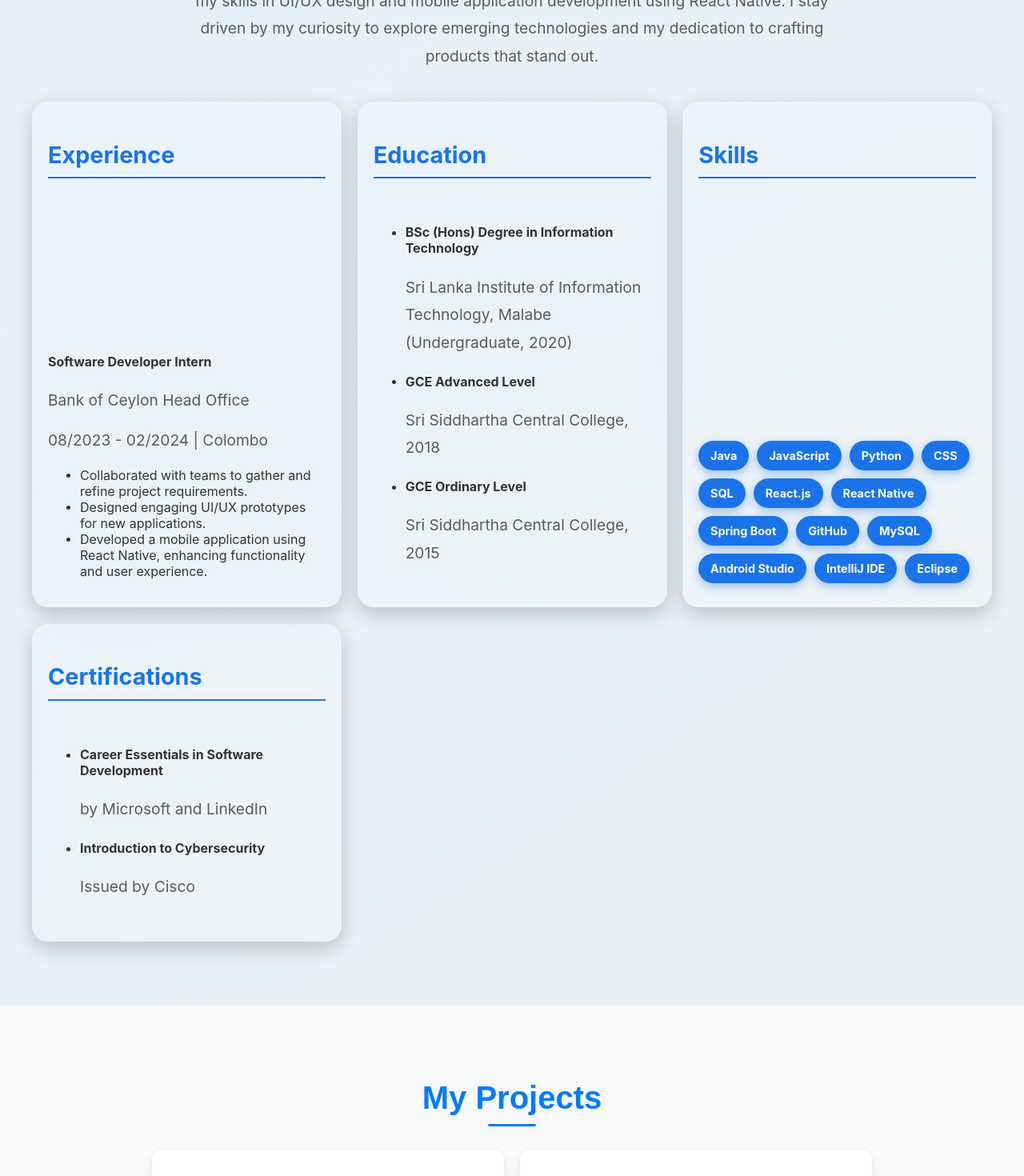
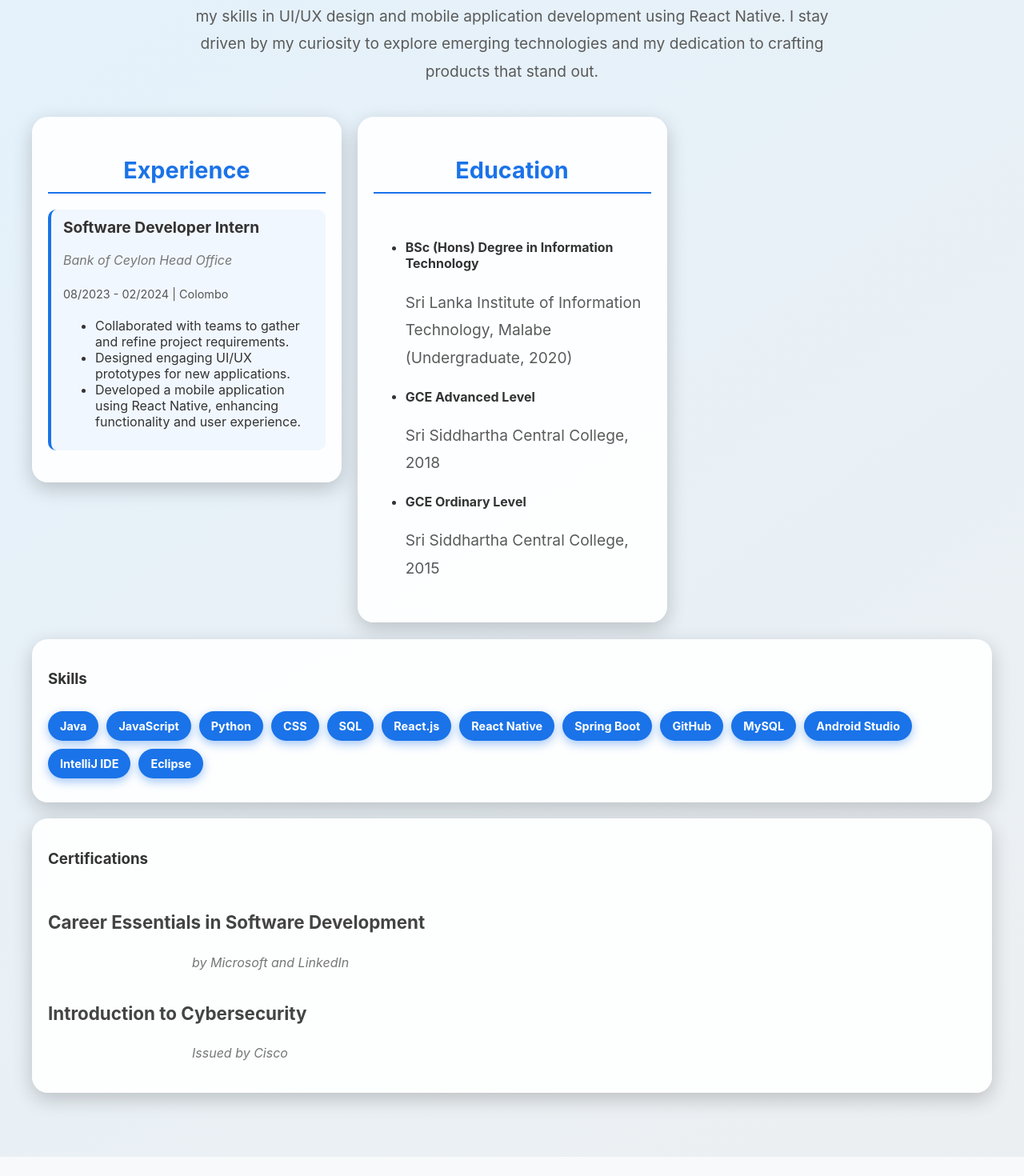
Before and after one commit to GihanJeewantha/portfolio-website, a React (Create React App) app in the folder portfolio-website/: page / in a window 1280 px wide. Shown: the part 1240-2710 px from the top of the page at 80% size. Built offline with nearby package versions, Linux system fonts and the light colour scheme.

Commit message:
Update About.css

```diff
--- a/portfolio-website/src/components/About.css
+++ b/portfolio-website/src/components/About.css
@@ -24,6 +24,16 @@
     position: relative;
 }
 
+.about h2::after {
+    content: '';
+    display: block;
+    width: 100px;
+    height: 4px;
+    background: #1a73e8;
+    margin: 15px auto 0;
+    border-radius: 2px;
+}
+
 .about p {
     font-size: 1.2rem;
     line-height: 1.8;
@@ -38,11 +48,12 @@
     grid-template-columns: repeat(auto-fit, minmax(300px, 1fr));
     gap: 20px;
     margin-top: 40px;
+    align-items: start;
 }
 
 .card {
-    background: rgba(255, 255, 255, 0.2);
-    backdrop-filter: blur(12px);
+    background: rgba(255, 255, 255, 0.9);
+    backdrop-filter: blur(8px);
     box-shadow: 0 8px 24px rgba(0, 0, 0, 0.2);
     border-radius: 20px;
     padding: 20px;
@@ -52,6 +63,8 @@
     flex-direction: column;
     justify-content: space-between;
     text-align: left;
+    overflow: hidden;
+    position: relative;
 }
 
 .card:hover {
@@ -59,17 +72,57 @@
     box-shadow: 0 12px 32px rgba(0, 0, 0, 0.3);
 }
 
-/* Section Headers */
-.card h3 {
+/* Experience and Education Specific Styling */
+.experience h3, .education h3 {
     font-size: 1.8rem;
-    font-weight: bold;
     margin-bottom: 20px;
     color: #1a73e8;
+    text-align: center;
     border-bottom: 2px solid #1a73e8;
     padding-bottom: 10px;
 }
 
-/* Skills List */
+.experience-item, .education-item {
+    margin-bottom: 20px;
+    padding: 10px 15px;
+    border-left: 4px solid #1a73e8;
+    background: rgba(26, 115, 232, 0.05);
+    border-radius: 10px;
+    transition: background 0.3s ease;
+}
+
+.experience-item:hover, .education-item:hover {
+    background: rgba(26, 115, 232, 0.1);
+}
+
+.experience-item h4, .education-item h4 {
+    font-size: 1.2rem;
+    margin: 0 0 5px;
+    color: #333;
+    font-weight: bold;
+}
+
+.experience-item .company, .education-item .institute {
+    font-size: 1rem;
+    font-style: italic;
+    color: #777;
+}
+
+.experience-item .duration, .education-item .duration {
+    font-size: 0.9rem;
+    color: #555;
+    margin-bottom: 10px;
+}
+
+/* Skills and Certifications */
+.skills {
+    grid-column: 1 / -1; /* Span full width */
+}
+
+.certifications {
+    grid-column: 1 / -1; /* Span full width */
+}
+
 .skills-list {
     display: flex;
     flex-wrap: wrap;
@@ -95,7 +148,31 @@
     box-shadow: 0 8px 16px rgba(26, 115, 232, 0.6);
 }
 
-/* Animations using AOS */
+.certifications-list {
+    list-style: none;
+    padding: 0;
+    margin: 0;
+    line-height: 1.8;
+}
+
+.certifications-list li {
+    margin-bottom: 15px;
+}
+
+.certifications-list h4 {
+    font-size: 1.4rem;
+    color: #444;
+    margin-bottom: 5px;
+    font-weight: bold;
+}
+
+.certifications-list .issuer {
+    font-size: 1rem;
+    color: #777;
+    font-style: italic;
+}
+
+/* Animations */
 [data-aos] {
     opacity: 0;
     transition: opacity 0.6s, transform 0.6s;
@@ -117,3 +194,14 @@
 [data-aos="zoom-in"] {
     transform: scale(0.9);
 }
+
+/* Responsive Design */
+@media (max-width: 768px) {
+    .about-grid {
+        grid-template-columns: 1fr;
+    }
+
+    .card {
+        padding: 20px;
+    }
+}
```
